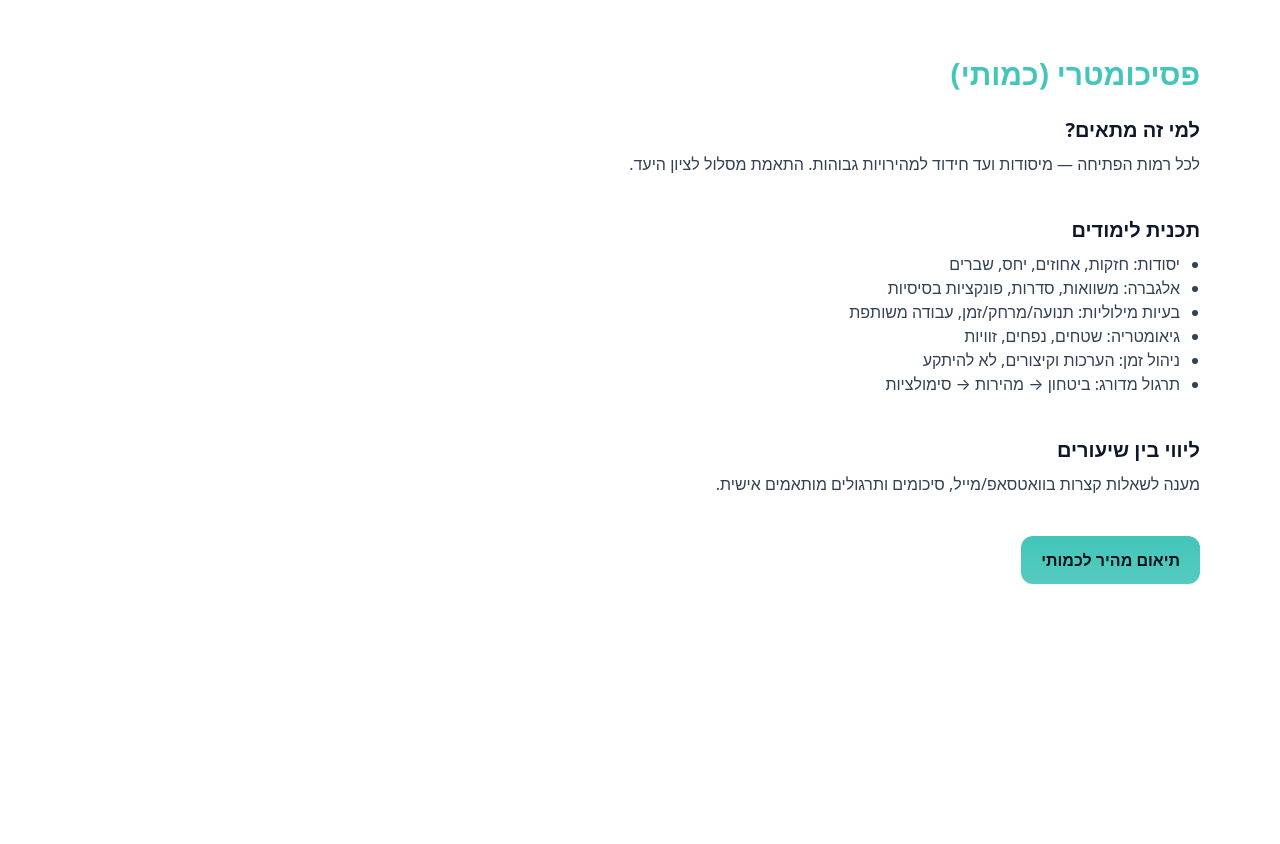
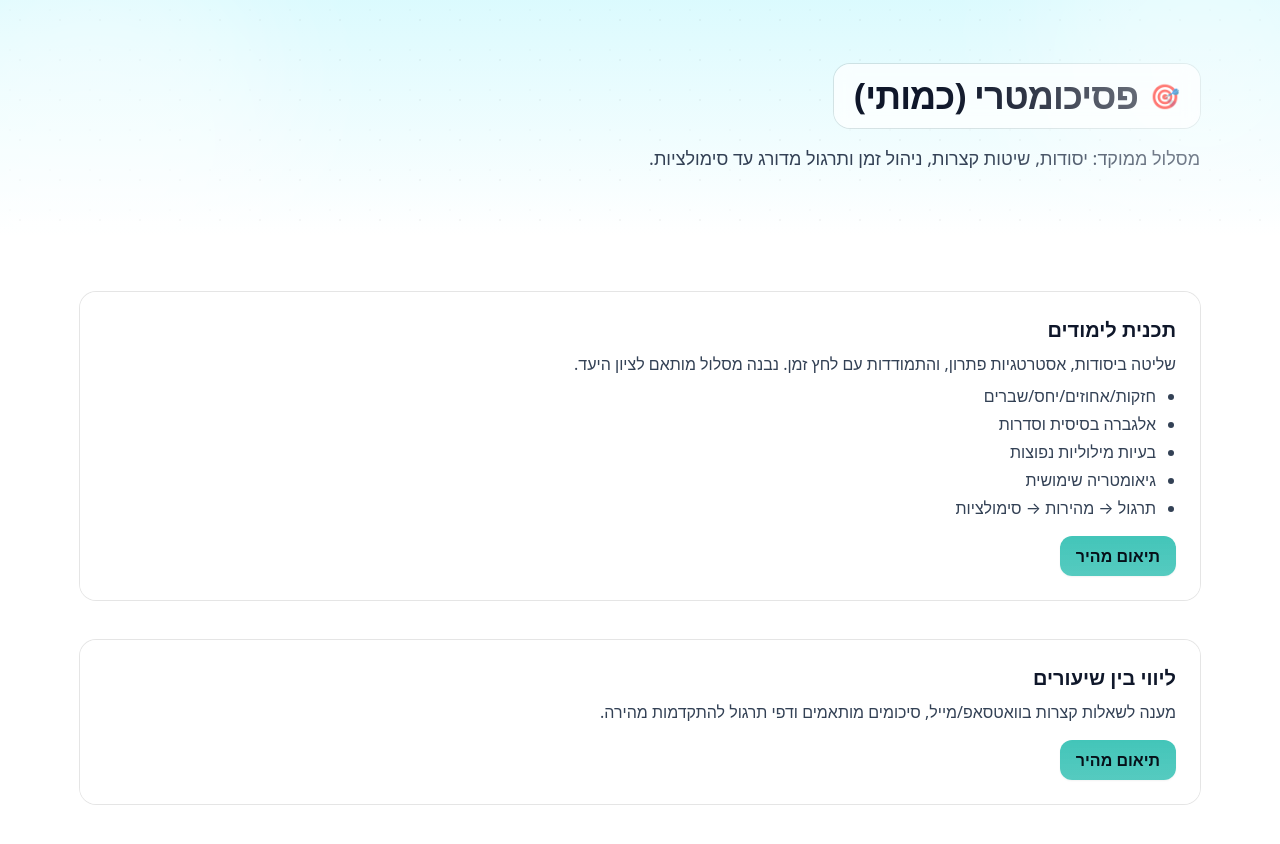
Before and after one commit to roadam11/RoieTutor, a Next.js app: page /subjects/psychometry in a window 1280 px wide. Shown: the top 844 px of the page. Before the commit the page ends 800 px from the top, so only its background shows below. Built offline with nearby package versions, Linux system fonts and the light colour scheme.

Commit message:
Update psychometry.js

```diff
--- a/pages/subjects/psychometry.js
+++ b/pages/subjects/psychometry.js
@@ -1,46 +1,53 @@
 import Head from 'next/head'
 import { useEffect } from 'react'
+import SubjectLayout from '../../components/SubjectLayout'
 
 export default function PsychometryPage() {
   useEffect(()=>{ document.documentElement.setAttribute('dir','rtl') },[])
   const wa = () => `https://wa.me/972549480190?text=${encodeURIComponent('שלום רועי, מעוניין במסלול פסיכומטרי (כמותי).')}`;
 
   return (
-    <div className="min-h-screen bg-white dark:bg-ink text-slate-900 dark:text-slate-100">
+    <SubjectLayout
+      title="פסיכומטרי (כמותי)"
+      subtitle="מסלול ממוקד: יסודות, שיטות קצרות, ניהול זמן ותרגול מדורג עד סימולציות."
+      icon="🎯"
+      gradient="from-cyan-200/40 to-sky-100/0 dark:from-cyan-500/10 dark:to-transparent"
+    >
       <Head>
         <title>RoieTutor — פסיכומטרי (כמותי)</title>
-        <meta name="description" content="מסלול פסיכומטרי (כמותי): יסודות, שיטות קצרות, ניהול זמן, תרגול מדורג וסימולציות. כולל ליווי בין שיעורים." />
+        <meta name="description" content="פסיכומטרי (כמותי): יסודות, טכניקות זמן, תרגול מדורג, סימולציות וליווי בין שיעורים." />
       </Head>
 
-      <main className="max-w-6xl mx-auto px-4 py-14">
-        <h1 className="text-3xl font-extrabold text-tealBrand mb-6">פסיכומטרי (כמותי)</h1>
-
-        <section className="mb-10">
-          <h2 className="text-xl font-bold mb-2">למי זה מתאים?</h2>
-          <p className="text-slate-700 dark:text-slate-300">לכל רמות הפתיחה — מיסודות ועד חידוד למהירויות גבוהות. התאמת מסלול לציון היעד.</p>
-        </section>
-
-        <section className="mb-10">
-          <h2 className="text-xl font-bold mb-2">תכנית לימודים</h2>
-          <ul className="list-disc pr-5 text-slate-700 dark:text-slate-300">
-            <li>יסודות: חזקות, אחוזים, יחס, שברים</li>
-            <li>אלגברה: משוואות, סדרות, פונקציות בסיסיות</li>
-            <li>בעיות מילוליות: תנועה/מרחק/זמן, עבודה משותפת</li>
-            <li>גיאומטריה: שטחים, נפחים, זוויות</li>
-            <li>ניהול זמן: הערכות וקיצורים, לא להיתקע</li>
-            <li>תרגול מדורג: ביטחון → מהירות → סימולציות</li>
-          </ul>
-        </section>
-
-        <section className="mb-10">
-          <h2 className="text-xl font-bold mb-2">ליווי בין שיעורים</h2>
-          <p className="text-slate-700 dark:text-slate-300">מענה לשאלות קצרות בוואטסאפ/מייל, סיכומים ותרגולים מותאמים אישית.</p>
-        </section>
-
-        <a href={wa()} className="inline-block rounded-xl px-5 py-3 bg-gradient-to-b from-tealBrand to-tealBrand/90 text-[#061019] font-bold shadow-sm hover:shadow-md">
-          תיאום מהיר לכמותי
-        </a>
-      </main>
-    </div>
+      <Section
+        title="תכנית לימודים"
+        text="שליטה ביסודות, אסטרטגיות פתרון, והתמודדות עם לחץ זמן. נבנה מסלול מותאם לציון היעד."
+        bullets={['חזקות/אחוזים/יחס/שברים', 'אלגברה בסיסית וסדרות', 'בעיות מילוליות נפוצות', 'גיאומטריה שימושית', 'תרגול → מהירות → סימולציות']}
+        ctaHref={wa()}
+      />
+      <Section
+        title="ליווי בין שיעורים"
+        text="מענה לשאלות קצרות בוואטסאפ/מייל, סיכומים מותאמים ודפי תרגול להתקדמות מהירה."
+        ctaHref={wa()}
+      />
+    </SubjectLayout>
   )
 }
+
+function Section({ title, text, bullets = [], ctaHref }) {
+  return (
+    <section className="mb-10 animate-fade">
+      <div className="rounded-2xl p-6 bg-white/70 dark:bg-white/5 backdrop-blur ring-1 ring-black/10 dark:ring-white/10">
+        <h2 className="text-xl font-bold mb-2">{title}</h2>
+        <p className="text-slate-700 dark:text-slate-300">{text}</p>
+        {bullets.length > 0 && (
+          <ul className="list-disc pr-5 text-slate-700 dark:text-slate-300 mt-2 space-y-1">
+            {bullets.map((b,i)=><li key={i}>{b}</li>)}
+          </ul>
+        )}
+        <a href={ctaHref} className="inline-block mt-4 rounded-xl px-4 py-2 bg-gradient-to-b from-tealBrand to-tealBrand/90 text-[#061019] font-semibold shadow-sm hover:shadow-md">
+          תיאום מהיר
+        </a>
+      </div>
+    </section>
+  )
+}
```
